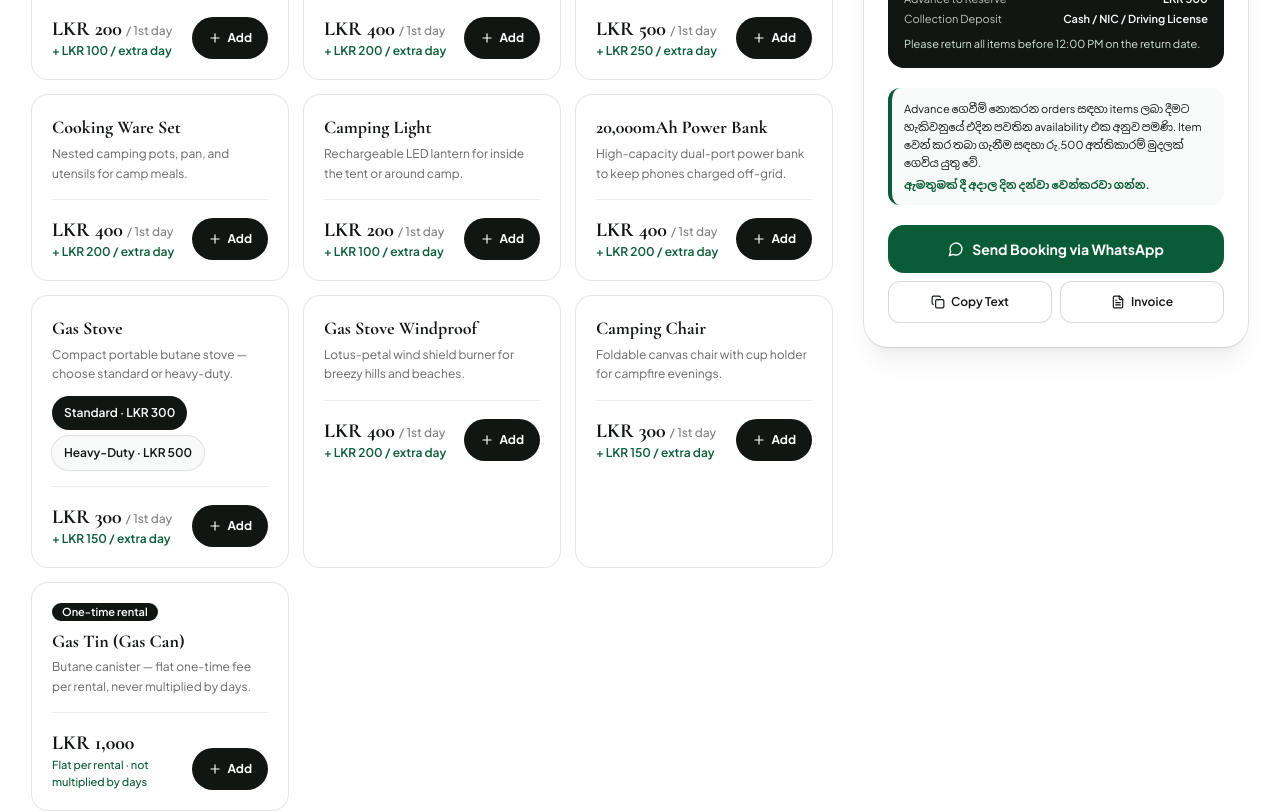
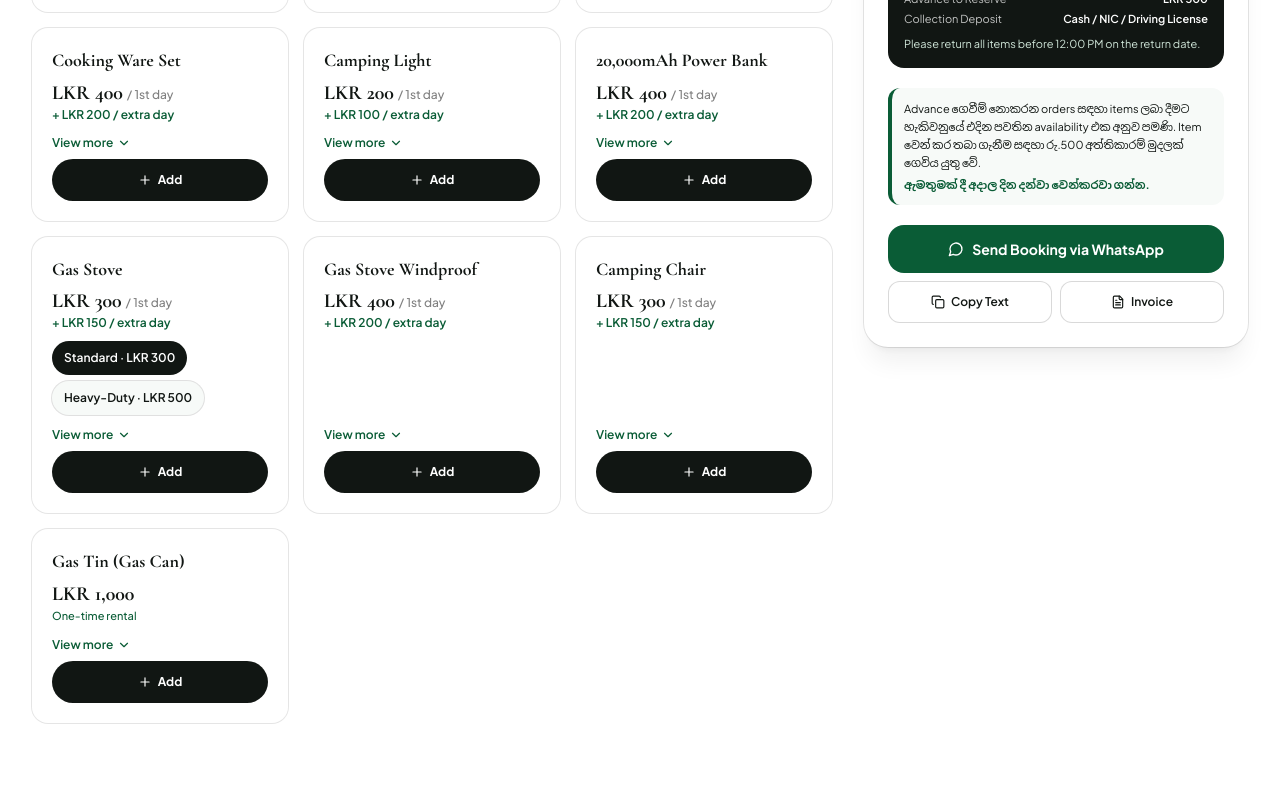
Before and after one commit to chamindutharaka/camping, a Next.js app: page / in a window 1280 px wide. Shown: the part 2720-3532 px from the top of the page. Built offline with nearby package versions, Linux system fonts and the light colour scheme.

Commit message:
Simplify Rental Equipment cards with expandable View more toggle

```diff
--- a/components/gear/GearCatalog.tsx
+++ b/components/gear/GearCatalog.tsx
@@ -2,7 +2,7 @@
 
 import { useMemo, useState } from "react";
 import { AnimatePresence, motion, useReducedMotion } from "motion/react";
-import { Minus, Plus, Search, X } from "lucide-react";
+import { ChevronDown, Minus, Plus, Search, X } from "lucide-react";
 import { CATEGORIES, CategoryFilter, GEAR_ITEMS, GearItem } from "@/data/items";
 import { DICTIONARY } from "@/data/i18n";
 import { formatLKR } from "@/lib/format";
@@ -12,6 +12,7 @@ export function GearCatalog() {
   const prefersReduced = useReducedMotion();
   const [activeCategory, setActiveCategory] = useState<CategoryFilter>("all");
   const [searchQuery, setSearchQuery] = useState("");
+  const [expandedIds, setExpandedIds] = useState<Record<string, boolean>>({});
   const [selectedVariants, setSelectedVariants] = useState<
     Record<string, string>
   >({
@@ -24,6 +25,10 @@ export function GearCatalog() {
   const decrementItem = useBookingStore((s) => s.decrementItem);
 
   const t = DICTIONARY[language];
+
+  const toggleExpand = (id: string) => {
+    setExpandedIds((prev) => ({ ...prev, [id]: !prev[id] }));
+  };
 
   const filteredItems = useMemo(() => {
     const q = searchQuery.trim().toLowerCase();
@@ -154,6 +159,7 @@ export function GearCatalog() {
                 );
                 const unitPrice = activeVariant?.price ?? item.price;
                 const qty = getQty(item, activeVariantId);
+                const isExpanded = Boolean(expandedIds[item.id]);
 
                 return (
                   <motion.article
@@ -170,33 +176,38 @@ export function GearCatalog() {
                     }`}
                   >
                     <div className="flex flex-1 flex-col">
-                      {(item.includesFreeKit || item.isFlat) && (
-                        <div className="mb-2 flex flex-wrap gap-1">
-                          {item.includesFreeKit && (
-                            <span className="inline-block rounded-full bg-[#EBF5EF] px-2 py-0.5 text-[10px] font-semibold leading-tight text-[#0A5C36] sm:px-2.5 sm:text-[11px]">
-                              {t.gear.freeKitBadge}
+                      <h3 className="font-display text-base font-bold leading-snug text-[#111613] sm:text-lg">
+                        {language === "si" ? item.nameSi : item.name}
+                      </h3>
+
+                      {/* Compact Price */}
+                      <div className="mt-1.5">
+                        <div className="flex flex-wrap items-baseline gap-1">
+                          <span className="font-display text-base font-bold text-[#111613] sm:text-xl">
+                            {formatLKR(unitPrice)}
                           </span>
-                          )}
-                          {item.isFlat && (
-                            <span className="inline-block rounded-full bg-[#111613] px-2 py-0.5 text-[10px] font-semibold leading-tight text-white sm:px-2.5 sm:text-[11px]">
-                              {t.gear.flatBadge}
+                          {!item.isFlat && (
+                            <span className="text-[11px] font-medium text-black/50 sm:text-xs">
+                              {t.gear.perFirstDay}
                             </span>
                           )}
                         </div>
+                        {item.isFlat ? (
+                          <p className="text-[10px] font-medium text-[#0A5C36] sm:text-[11px]">
+                            {t.gear.flatBadge}
+                          </p>
+                        ) : (
+                          <p className="text-[11px] font-semibold text-[#0A5C36] sm:text-xs">
+                            {t.gear.extraDayPrefix}
+                            {formatLKR(unitPrice * 0.5)}
+                            {t.gear.extraDaySuffix}
+                          </p>
                         )}
-
-                      <h3 className="font-display text-sm font-bold leading-snug text-[#111613] sm:text-lg">
-                        {language === "si" ? item.nameSi : item.name}
-                      </h3>
-                      <p className="mt-1 line-clamp-2 text-[11px] leading-relaxed text-black/60 sm:line-clamp-none sm:text-xs">
-                        {language === "si"
-                          ? item.descriptionSi
-                          : item.descriptionEn}
-                      </p>
+                      </div>
 
                       {/* Variant Chips (Gas Stove) */}
                       {item.variants && (
-                        <div className="mt-2.5 flex flex-wrap gap-1.5 sm:mt-3">
+                        <div className="mt-2.5 flex flex-wrap gap-1.5">
                           {item.variants.map((variant) => {
                             const selected = variant.id === activeVariantId;
                             return (
@@ -224,32 +235,55 @@ export function GearCatalog() {
                         </div>
                       )}
 
-                      <div className="mt-auto mt-3 flex flex-col justify-between gap-2.5 border-t border-black/8 pt-3 sm:mt-4 sm:flex-row sm:items-end sm:gap-3 sm:pt-4">
-                        <div>
-                          <div className="flex flex-wrap items-baseline gap-1">
-                            <span className="font-display text-base font-bold text-[#111613] sm:text-xl">
-                              {formatLKR(unitPrice)}
-                            </span>
-                            {!item.isFlat && (
-                              <span className="text-[11px] font-medium text-black/50 sm:text-xs">
-                                {t.gear.perFirstDay}
+                      {/* Expandable Details */}
+                      <AnimatePresence initial={false}>
+                        {isExpanded && (
+                          <motion.div
+                            initial={{ height: 0, opacity: 0 }}
+                            animate={{ height: "auto", opacity: 1 }}
+                            exit={{ height: 0, opacity: 0 }}
+                            transition={{ duration: 0.2 }}
+                            className="overflow-hidden"
+                          >
+                            <div className="mt-2.5 space-y-1.5 border-t border-black/8 pt-2.5">
+                              {item.includesFreeKit && (
+                                <span className="inline-block rounded-full bg-[#EBF5EF] px-2 py-0.5 text-[10px] font-semibold text-[#0A5C36] sm:text-[11px]">
+                                  {t.gear.freeKitBadge}
                                 </span>
                               )}
-                          </div>
-                          {item.isFlat ? (
-                            <p className="text-[10px] font-medium text-[#0A5C36] sm:text-[11px]">
+                              {item.isFlat && (
+                                <p className="text-[11px] font-medium text-[#0A5C36]">
                                   {t.gear.flatNote}
                                 </p>
-                          ) : (
-                            <p className="text-[11px] font-semibold text-[#0A5C36] sm:text-xs">
-                              {t.gear.extraDayPrefix}
-                              {formatLKR(unitPrice * 0.5)}
-                              {t.gear.extraDaySuffix}
+                              )}
+                              <p className="text-[11px] leading-relaxed text-black/65 sm:text-xs">
+                                {language === "si"
+                                  ? item.descriptionSi
+                                  : item.descriptionEn}
                               </p>
+                            </div>
+                          </motion.div>
                         )}
-                        </div>
+                      </AnimatePresence>
 
-                        {/* Add / Stepper */}
+                      {/* Actions: View More + Add/Stepper */}
+                      <div className="mt-auto mt-3 flex flex-col gap-2 pt-3">
+                        <button
+                          type="button"
+                          onClick={() => toggleExpand(item.id)}
+                          aria-expanded={isExpanded}
+                          className="inline-flex w-fit items-center gap-1 text-[11px] font-semibold text-[#0A5C36] hover:underline cursor-pointer sm:text-xs"
+                        >
+                          <span>
+                            {isExpanded ? t.gear.viewLess : t.gear.viewMore}
+                          </span>
+                          <ChevronDown
+                            className={`h-3.5 w-3.5 transition-transform duration-200 ${
+                              isExpanded ? "rotate-180" : ""
+                            }`}
+                          />
+                        </button>
+
                         {qty === 0 ? (
                           <motion.button
                             type="button"
@@ -257,7 +291,7 @@ export function GearCatalog() {
                             onClick={() =>
                               incrementItem(item.id, activeVariantId)
                             }
-                            className="inline-flex min-h-[38px] w-full items-center justify-center gap-1.5 rounded-full bg-[#111613] px-3.5 py-1.5 text-xs font-bold text-white transition hover:bg-[#0A5C36] cursor-pointer sm:min-h-[42px] sm:w-auto sm:px-4 sm:py-2"
+                            className="inline-flex min-h-[38px] w-full items-center justify-center gap-1.5 rounded-full bg-[#111613] px-3.5 py-1.5 text-xs font-bold text-white transition hover:bg-[#0A5C36] cursor-pointer sm:min-h-[42px]"
                           >
                             <Plus className="h-3.5 w-3.5" />
                             <span>{t.gear.addBtn}</span>
@@ -267,7 +301,7 @@ export function GearCatalog() {
                             initial={{ scale: 0.92 }}
                             animate={{ scale: 1 }}
                             transition={{ type: "spring", stiffness: 450, damping: 25 }}
-                            className="flex w-full items-center justify-between gap-1 rounded-full bg-[#0A5C36] p-1 text-white sm:w-auto sm:justify-start"
+                            className="flex w-full items-center justify-between gap-1 rounded-full bg-[#0A5C36] p-1 text-white"
                           >
                             <button
                               type="button"
--- a/data/i18n.ts
+++ b/data/i18n.ts
@@ -59,6 +59,8 @@ export interface Dictionary {
     extraDaySuffix: string;
     flatNote: string;
     addBtn: string;
+    viewMore: string;
+    viewLess: string;
     emptyTitle: string;
     emptySubtitle: string;
     clearSearch: string;
@@ -237,6 +239,8 @@ export const DICTIONARY: Record<Language, Dictionary> = {
       extraDaySuffix: " / extra day",
       flatNote: "Flat per rental · not multiplied by days",
       addBtn: "Add",
+      viewMore: "View more",
+      viewLess: "Show less",
       emptyTitle: "No equipment matches your search",
       emptySubtitle: "Try clearing your search or switching categories.",
       clearSearch: "Show all gear",
@@ -460,6 +464,8 @@ export const DICTIONARY: Record<Language, Dictionary> = {
       extraDaySuffix: " / extra day",
       flatNote: "Flat fee · දවස් ගණනට වැඩි වෙන්නේ නෑ",
       addBtn: "Add",
+      viewMore: "විස්තර බලන්න",
+      viewLess: "අඩුවෙන්",
       emptyTitle: "ඔයා search කරපු gear එක හම්බවුණේ නෑ",
       emptySubtitle: "වෙන නමකින් search කරන්න නැත්නම් ඔක්කොම බලන්න.",
       clearSearch: "ඔක්කොම items පෙන්වන්න",
```
Lines whose indentation alone changed are shown as unchanged.
